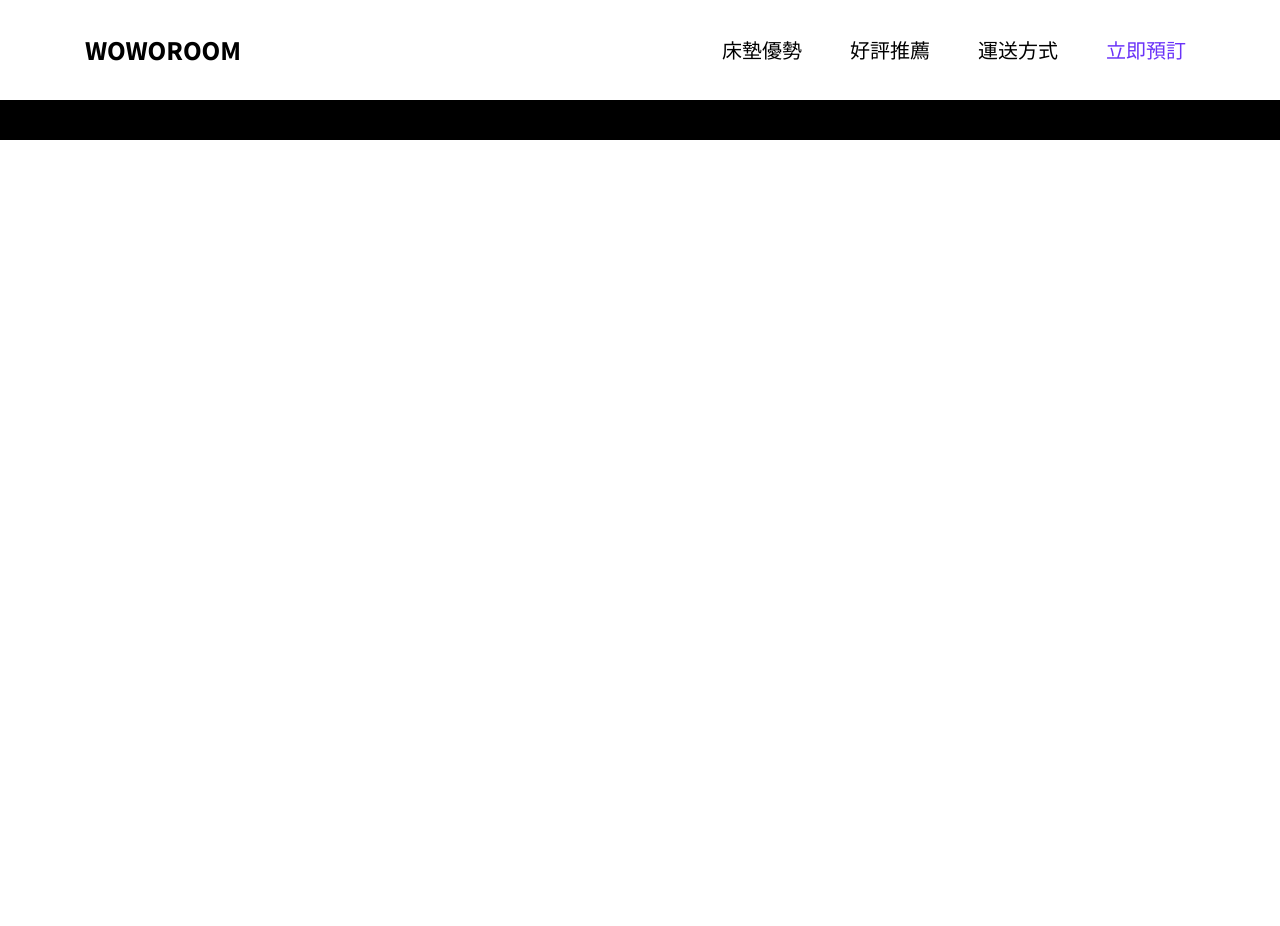
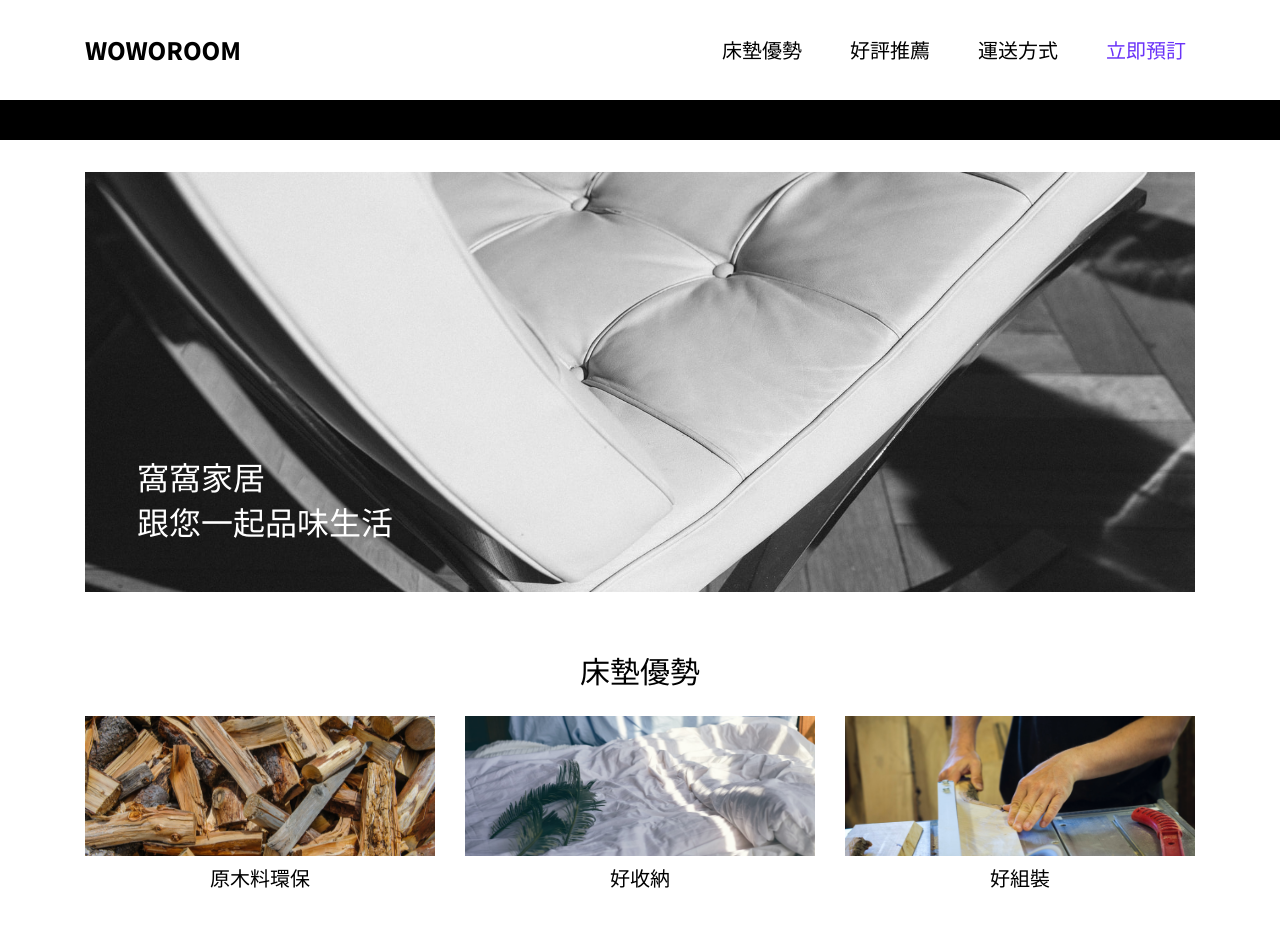
Before and after one commit to Avain84/JS-final, a website: page index.html in a window 1280 px wide. Before the commit the page ends 800 px from the top, so only its background shows below. Drawn offline with Linux system fonts and the light colour scheme.

Commit message:
feat-新增banner區域切版

```diff
--- a/index.html
+++ b/index.html
@@ -6,27 +6,80 @@
     <title>WOWOROOM | 首頁</title>
     <link rel="icon" href="./src/img/favicon.ico" type="image/x-icon" />
     <link rel="stylesheet" href="./src/output.css" />
-    <link rel="stylesheet" href="./src/all.css">
+    <link rel="stylesheet" href="./src/all.css" />
   </head>
   <body class="font-noto-sans">
     <header>
       <nav class="navbar">
-        <div class="container relative h-full flex justify-between items-center">
+        <div
+          class="container relative h-full flex justify-between items-center"
+        >
           <h1>
             <a href="#" class="text-xl lg:text-2xl font-extrabold">WOWOROOM</a>
           </h1>
-          <input type="checkbox" class="hidden" id="mobile_nav">
-          <label for="mobile_nav" class="label md:hidden w-10 h-10 relative cursor-pointer">
+          <input type="checkbox" class="hidden" id="mobile_nav" />
+          <label
+            for="mobile_nav"
+            class="label md:hidden w-10 h-10 relative cursor-pointer"
+          >
             <div class="line"></div>
           </label>
-          <ul class="menu transition-all duration-700 max-h-0 md:max-h-20 lg:max-h-[100px] overflow-hidden md:flex absolute top-[60px] md:top-0 left-0 md:left-auto right-0">
-            <li class="menu-btn text-white md:text-black"><a href="#" class="menu-link">床墊優勢</a></li>
-            <li class="menu-btn text-white md:text-black"><a href="#" class="menu-link">好評推薦</a></li>
-            <li class="menu-btn text-white md:text-black"><a href="#" class="menu-link">運送方式</a></li>
-            <li class="menu-btn text-purple-F8"><a href="#" class="menu-link">立即預訂</a></li>
+          <ul
+            class="menu transition-all duration-700 max-h-0 md:max-h-20 lg:max-h-[100px] overflow-hidden md:flex absolute top-[60px] md:top-0 left-0 md:left-auto right-0"
+          >
+            <li class="menu-btn text-white md:text-black">
+              <a href="#" class="menu-link">床墊優勢</a>
+            </li>
+            <li class="menu-btn text-white md:text-black">
+              <a href="#" class="menu-link">好評推薦</a>
+            </li>
+            <li class="menu-btn text-white md:text-black">
+              <a href="#" class="menu-link">運送方式</a>
+            </li>
+            <li class="menu-btn text-purple-F8">
+              <a href="#" class="menu-link">立即預訂</a>
+            </li>
           </ul>
         </div>
       </nav>
     </header>
+    <main>
+      <section class="banner mt-4 md:mt-6 lg:mt-8 section-mb">
+        <div class="container h-60 md:h-80 lg:h-[420px]">
+          <div
+            class="h-full pl-4 pb-3 md:pl-9 md:pb-8 lg:pl-[52px] lg:pb-12 flex items-end bg-banner bg-center bg-cover bg-no-repeat"
+          >
+            <h3
+              class="text-white text-2xl leading-9 lg:text-[32px] lg:leading-[45px]"
+            >
+              窩窩家居<br />跟您一起品味生活
+            </h3>
+          </div>
+        </div>
+      </section>
+      <section class="section-mb">
+        <div class="container">
+          <h2 class="h2-text">床墊優勢</h2>
+          <ul class="flex gap-[30px] flex-wrap lg:flex-nowrap justify-center">
+            <li class="w-full md:w-7/12 lg:w-full">
+              <img
+                class="w-full"
+                src="./src/img/log-friendly.png"
+                alt="log-friendly"
+              />
+              <h4 class="h4-text">原木料環保</h4>
+            </li>
+            <li class="w-full md:w-5/12 lg:w-full">
+              <img class="w-full" src="./src/img/storage.png" alt="storage" />
+              <h4 class="h4-text">好收納</h4>
+            </li>
+            <li class="w-full md:w-5/12 lg:w-full">
+              <img class="w-full" src="./src/img/build-up.png" alt="build-up" />
+              <h4 class="h4-text">好組裝</h4>
+            </li>
+          </ul>
+        </div>
+      </section>
+    </main>
   </body>
 </html>
--- a/src/input.css
+++ b/src/input.css
@@ -13,4 +13,13 @@
   .menu-link {
     @apply block py-5 md:px-5 md:py-7 lg:px-6 lg:py-9;
   }
+  .section-mb {
+    @apply mb-8 md:mb-12 lg:mb-15;
+  }
+  .h2-text {
+    @apply text-center text-2xl md:text-3xl mb-5 md:mb-7;
+  }
+  .h4-text {
+    @apply text-xl text-center p-2;
+  }
 }
--- a/tailwind.config.js
+++ b/tailwind.config.js
@@ -45,10 +45,16 @@ module.exports = {
       height: {
         35: "140px"
       },
+      margin: {
+        15: "60px"
+      },
       borderWidth: {
         20 : "20px",
         32 : "32px",
         40 : "40px"
+      },
+      backgroundImage: {
+        "banner": "url('./img/banner.png')"
       }
     },
     container:{
@@ -58,6 +64,10 @@ module.exports = {
       },
       center: true,
       padding: '15px'
+    },
+    screens: {
+      'md': '768px',
+      'lg': '1140px'
     }
   },
   plugins: [],
```
Also changed, not shown: src/img/banner.png (renamed from src/img/3ewLAKn.png), src/img/build-up.png (renamed from src/img/5n1uTFh.png), src/img/log-friendly.png (renamed from src/img/tR426y5.png), src/img/storage.png (renamed from src/img/Fd2MiBb.png), src/output.css.
